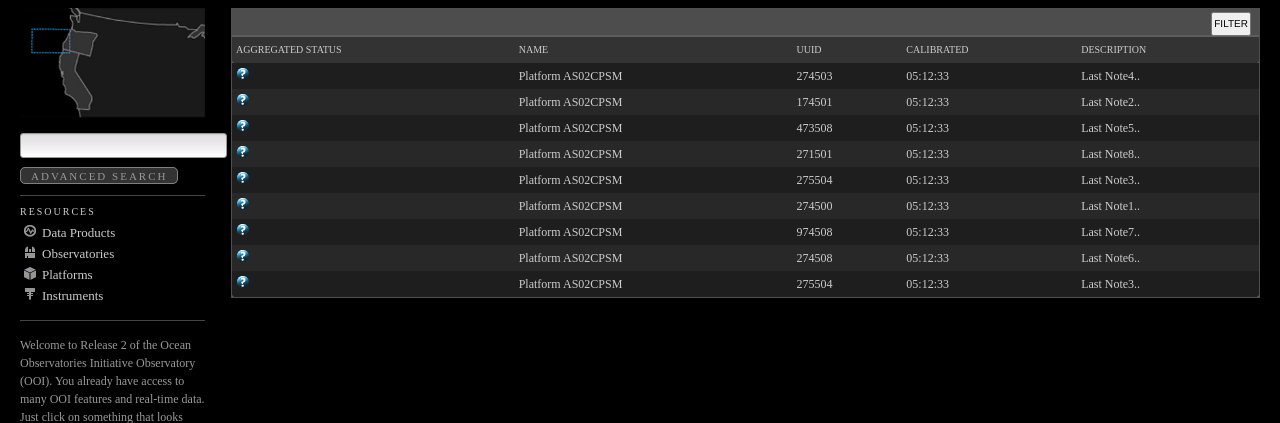
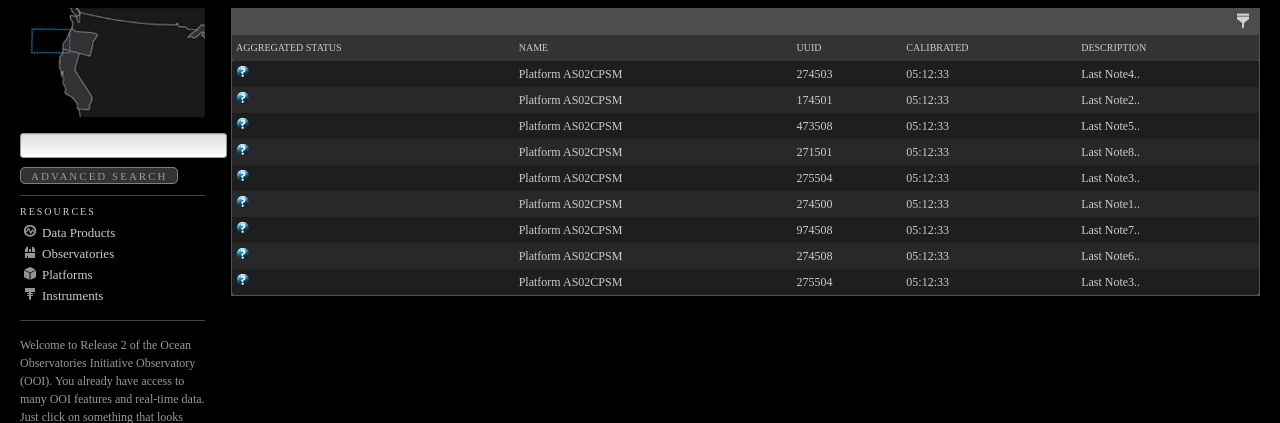
Before and after one commit to ooici/ion-ux, a Flask app: page /dev/datatable in a window 1280 px wide. Shown: the part 70-493 px from the top of the page. Run offline with Flask 2, Linux system fonts and the light colour scheme; data that the repository does not hold is empty; style sheets or scripts are compiled from the project's sources; parts of the project's set-up code (start-up, migrations or seed data) failed here and were passed over; some libraries are stand-ins or nearby versions; some web fonts are replaced.

Commit message:
Using correct filter icons, instead of text, for DataTable.

```diff
--- a/static/css/dark-datatable.css
+++ b/static/css/dark-datatable.css
@@ -68,12 +68,21 @@ table.table tr.odd td {
     padding:4px 8px;
 }
 
-.filter-header button {
+.show-hide-filters {
     float:right;
     position:relative;
     top:-1px;
     padding:1px;
     font-size:10px;
+    width:15px;
+    height:15px;
+    cursor:pointer;
+}
+.filter_passive {
+    background-position:-240px -60px !important; /* fixme */
+}
+.filter_passive:hover {
+    background-position:-300px -60px !important; /* fixme */
 }
 
 .filter-controls {
--- a/static/js/ux-views-datatable.js
+++ b/static/js/ux-views-datatable.js
@@ -214,11 +214,11 @@ IONUX.Views.DataTable = IONUX.Views.Base.extend({
         var filter_items = this.$el.find(".filter-items");
         var filter_controls = this.$el.find(".filter-controls");
         if (target.hasClass("hidden")){
-            target.text("CLOSE").removeClass("hidden");
+            target.removeClass("hidden");
             this.add_filter_item(null);
             filter_items.slideDown("fast", function(){ filter_controls.show();});
         } else {
-            target.text("FILTER").addClass("hidden");
+            target.addClass("hidden");
             filter_controls.hide();
             filter_items.slideUp("fast");
         }
--- a/templates/dev_datatable.html
+++ b/templates/dev_datatable.html
@@ -1,6 +1,7 @@
 {% extends "ion_ux.html" %}
 
 {% block extra_css %}
+    <link rel="stylesheet/less" href="/static/css/images.less" />
     <link rel="stylesheet" href="/static/css/dark-datatable.css" type="text/css" />
 {% endblock %}
 
@@ -12,6 +13,7 @@
 {% block extra_vendor_js %}
     <script type="text/javascript" src="/static/js/jquery.dataTables-1.9.3.js"> </script>
     <script type="text/javascript" src="/static/js/jquery.dataTables-api-extensions.js"> </script>
+    <script src="/static/js/less-1.2.1.min.js" type="text/javascript"> </script>
 {% endblock %}
 
 
--- a/templates/partials/datatable.html
+++ b/templates/partials/datatable.html
@@ -1,6 +1,7 @@
 <div class="datatable-container">
   <div class="datatable-filters">
-   <div class="filter-header"><button class='show-hide-filters hidden'>FILTER</button><br/></div>
+   <div class="filter-header"><span class='show-hide-filters hidden filter_passive'></span><br/></div>
+   <!--<div class="filter-header"><button class='show-hide-filters hidden'>FILTER</button><br/></div>-->
    <div class="filter-controls"><button class='filters-apply'>APPLY</button><button class='filters-reset'>RESET</button></div>
    <div class="filter-items"></div>
   </div>
```
Also changed, not shown: static/css/images.less (line endings or trailing spaces).
